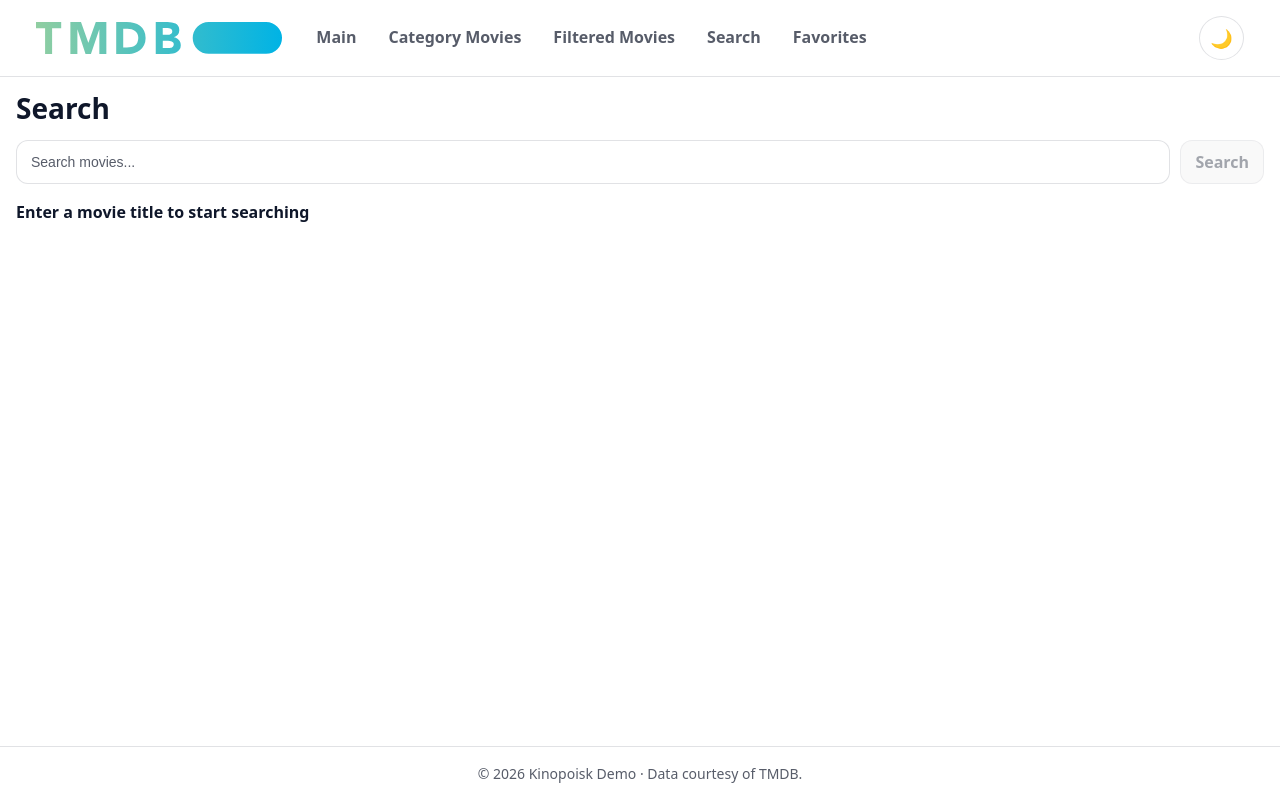
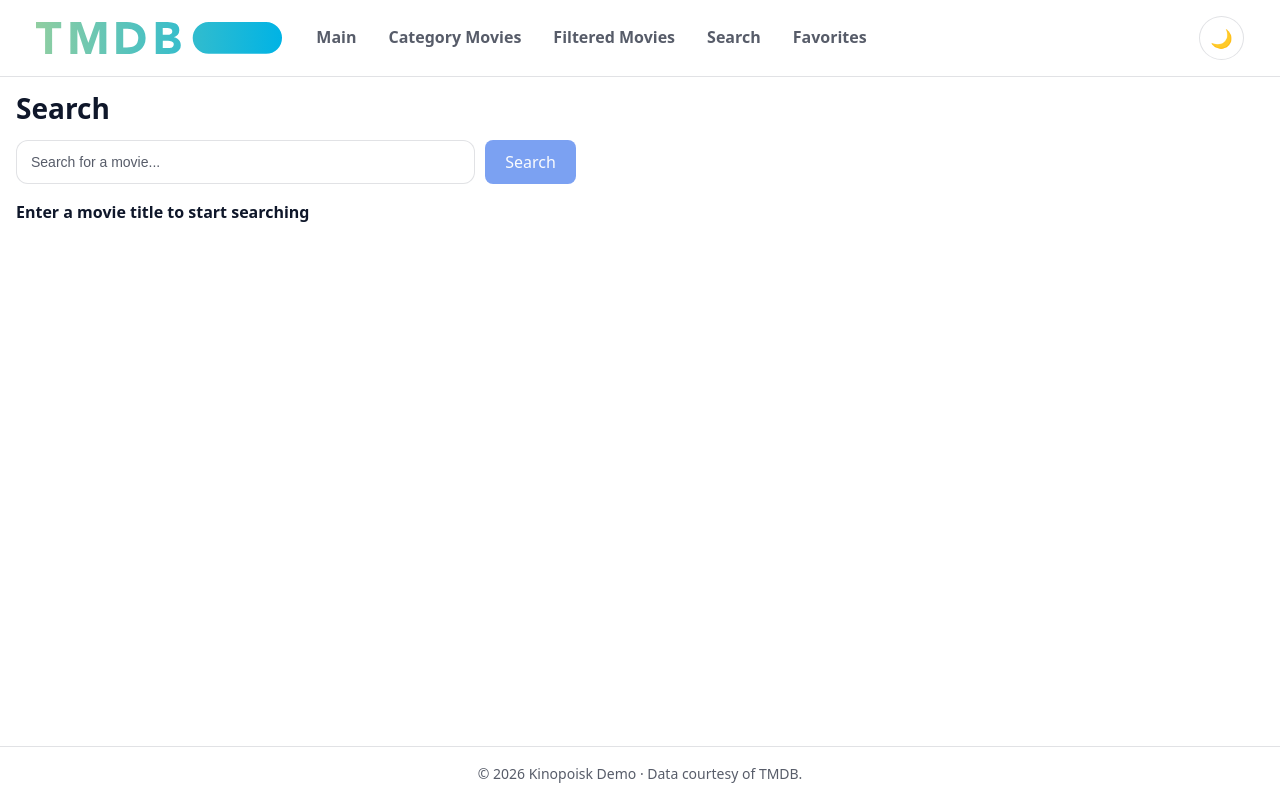
Before and after one commit to AlioshynaAlena/tmdb-kinopoisk, a React (Vite) app: page /search in a window 1280 px wide. Built offline with nearby package versions, Linux system fonts and the light colour scheme.

Commit message:
universal component

```diff
--- a/src/features/search-movie/ui/SearchForm.module.css
+++ b/src/features/search-movie/ui/SearchForm.module.css
@@ -2,6 +2,9 @@
   display: flex;
   gap: 10px;
   align-items: center;
+
+  width: 100%;
+  max-width: 560px;
 }
 
 .input {
@@ -44,3 +47,12 @@
 .button:hover {
   background: var(--btn-bg-hover);
 }
+
+.submit {
+  background-color: #2563eb;
+  border-color: transparent;
+  cursor: not-allowed;
+  opacity: .6;
+  color: #f8fafc;
+  height: 44px;
+}
--- a/src/features/search-movie/ui/SearchForm.tsx
+++ b/src/features/search-movie/ui/SearchForm.tsx
@@ -1,46 +1,45 @@
-import { useEffect, useState, type FormEvent } from "react";
+import {type FormEvent, useState} from "react";
+import { useNavigate, useSearchParams } from "react-router-dom";
 import styles from "./SearchForm.module.css";
 
-type Props = {
-  initialValue: string;
-  disabled?: boolean;
-  onSearch: (value: string) => void;
-  onClear: () => void;
-};
+export function SearchForm() {
+  const navigate = useNavigate()
+  const [searchParams] = useSearchParams()
 
-export function SearchForm({ initialValue, disabled, onSearch, onClear }: Props) {
-  const [value, setValue] = useState(initialValue);
+  const initialQuery = searchParams.get("query") ?? ""
+  const [value, setValue] = useState(initialQuery);
 
-  useEffect(() => {
-    setValue(initialValue);
-  }, [initialValue]);
+  const handleSubmit = (e: FormEvent) => {
+    e.preventDefault()
 
-  const submit = (e: FormEvent) => {
-    e.preventDefault();
-    onSearch(value);
-  };
+    const trimmed = value.trim()
+    if (!trimmed) return
 
-  const isEmpty = value.trim().length === 0;
+    navigate(`/search?query=${encodeURIComponent(trimmed)}`)
+  }
+
+  const handleChange = (nextValue: string) => {
+    setValue(nextValue);
+
+    if (nextValue === "") {
+      navigate("/search")
+    }
+  }
+
 
   return (
-    <form className={styles.form} onSubmit={submit}>
+    <form className={styles.form} onSubmit={handleSubmit}>
       <input
         className={styles.input}
         type="search"
-        placeholder="Search movies..."
+        placeholder="Search for a movie..."
         value={value}
-        disabled={disabled}
-        onChange={(e) => {
-          const v = e.target.value;
-          setValue(v);
-
-          if (v === "") onClear();
-        }}
+        onChange={(e) => handleChange(e.target.value)}
       />
 
-      <button className={styles.button} type="submit" disabled={disabled || isEmpty}>
+      <button type="submit" className={styles.submit} disabled={!value.trim()}>
         Search
       </button>
     </form>
-  );
+  )
 }
--- a/src/pages/search/ui/SearchPage.tsx
+++ b/src/pages/search/ui/SearchPage.tsx
@@ -14,7 +14,7 @@ function getQueryFromUrl(sp: URLSearchParams) {
 }
 
 export function SearchPage() {
-  const [sp, setSp] = useSearchParams();
+  const [sp] = useSearchParams();
   const query = getQueryFromUrl(sp);
   const skip = query.length === 0;
 
@@ -32,23 +32,6 @@ export function SearchPage() {
 
   const loading = isLoading || isFetching;
   const movies = (data?.pages ?? []).flatMap((p) => p.results);
-
-  const onSearch = (value: string) => {
-    const q = value.trim();
-    const next = new URLSearchParams(sp);
-
-    if (q) next.set("query", q);
-    else next.delete("query");
-
-    setSp(next, { replace: true });
-  };
-
-  const onClear = () => {
-    const next = new URLSearchParams(sp);
-    next.delete("query");
-    setSp(next, { replace: true });
-  };
-
   const noResults = !loading && !skip && movies.length === 0;
 
   return (
@@ -63,12 +46,7 @@ export function SearchPage() {
         )}
       </div>
 
-      <SearchForm
-        initialValue={query}
-        disabled={loading}
-        onSearch={onSearch}
-        onClear={onClear}
-      />
+      <SearchForm />
 
       {skip && (
         <p className={styles.hint}>Enter a movie title to start searching</p>
```
